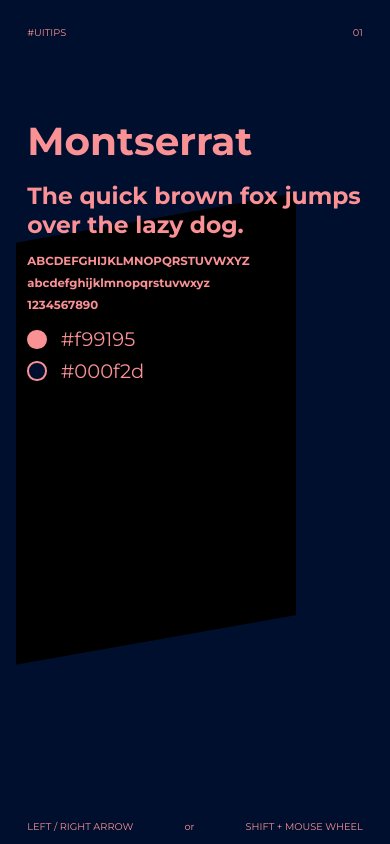
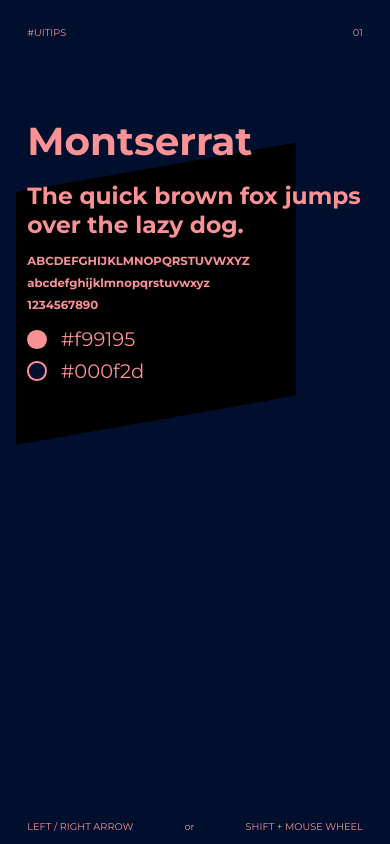
Before and after one commit to tasca-eduard/estetique, a React (Create React App) app: page / in a window 390 px wide. Built offline with nearby package versions, Linux system fonts and the light colour scheme; a web font is replaced by a local one.

Commit message:
Changed secondary bg position

```diff
--- a/src/main.css
+++ b/src/main.css
@@ -139,4 +139,9 @@
   .slide {
     padding-top: 20vmin;
   }
+
+  .slide::before {
+    top: 34%;
+    height: 30%;
+  }
 }
```
